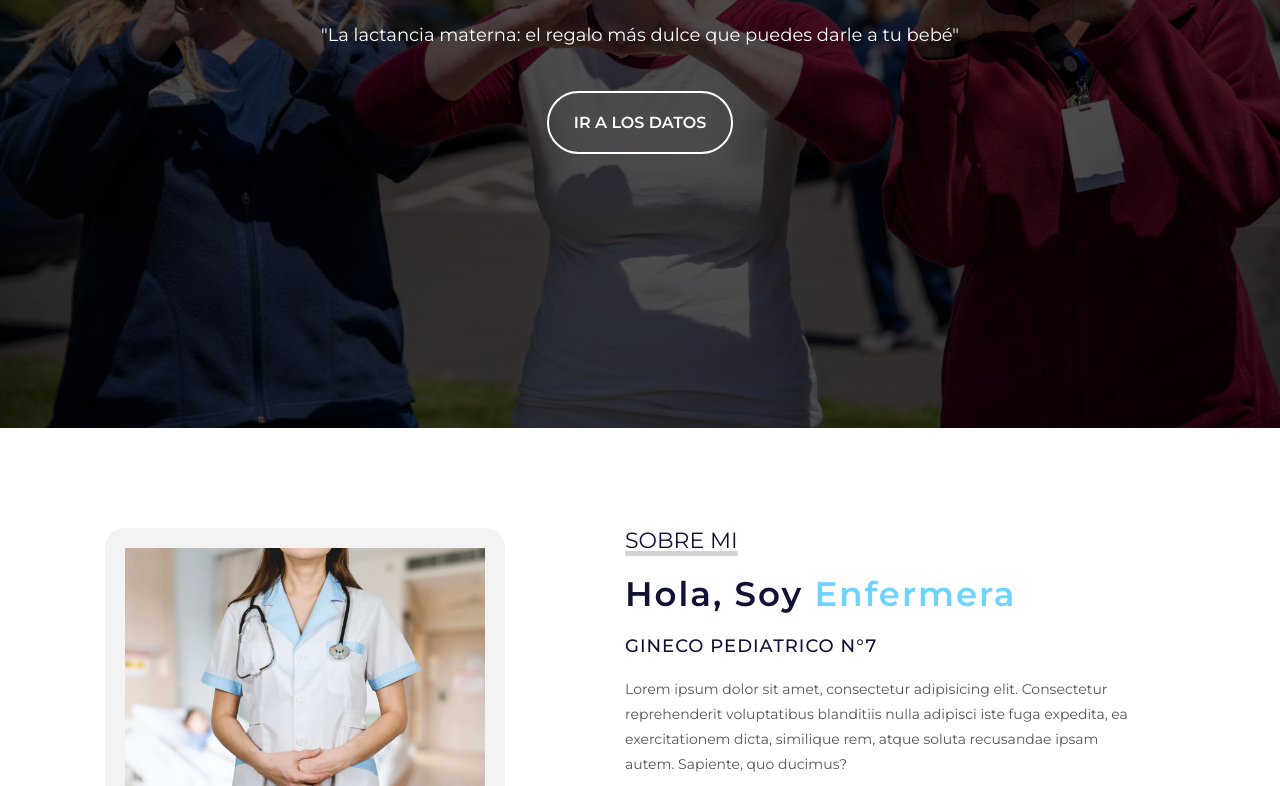
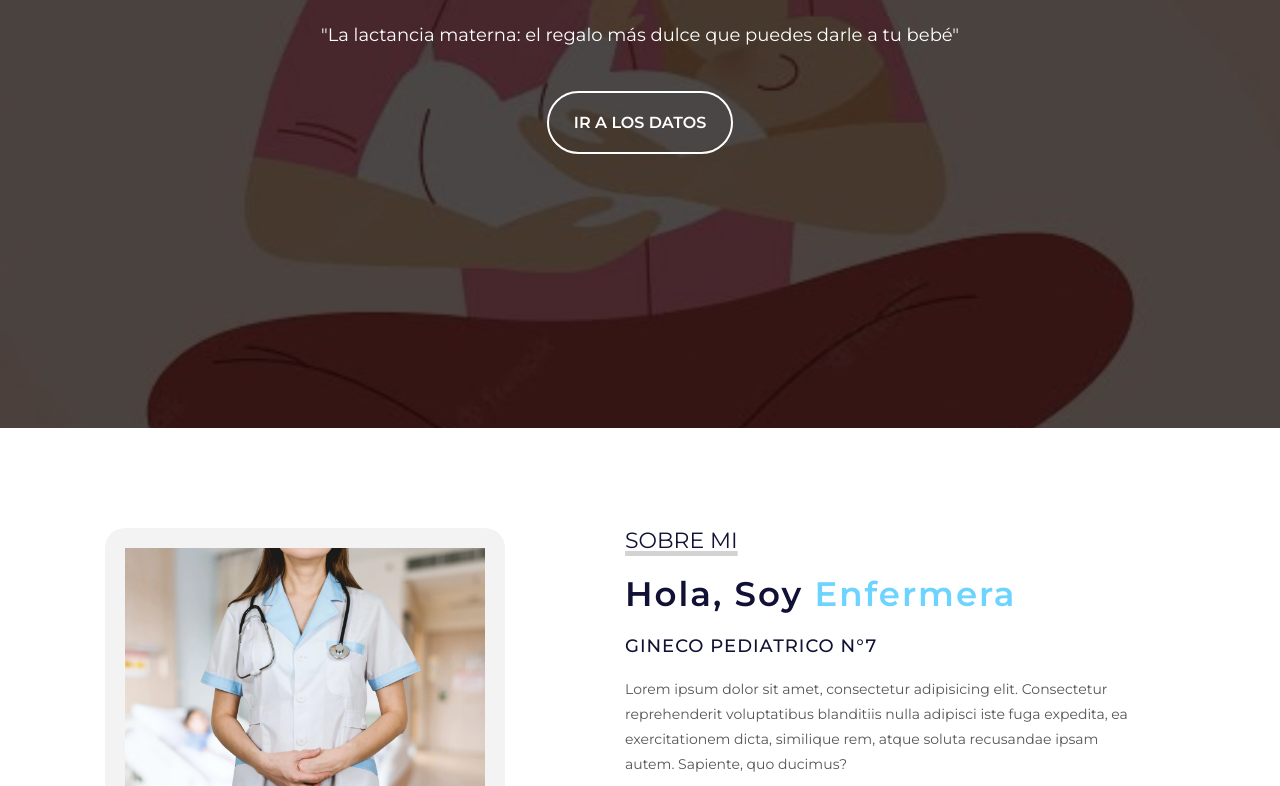
Before and after one commit to JosueHerreraR/lactancia-materna.github.io, a plain HTML site: page index.html in a window 1280 px wide. Shown: the part 372-1158 px from the top of the page. Drawn offline with Linux system fonts and the light colour scheme.

Commit message:
Modificaciones en las imagenes

```diff
--- a/css/estilo.css
+++ b/css/estilo.css
@@ -27,7 +27,7 @@ html {
 /**********************/
 
 #inicio {
-    background: linear-gradient( rgba(0, 0, 0, .7), rgba(0, 0, 0, .7)), url("../img/fondo-enfermero.webp");
+    background: linear-gradient( rgba(0, 0, 0, .7), rgba(0, 0, 0, .7)), url("../img/Header.jpg");
     background-size: cover;
     background-position: center center;
     height: 100vh;
--- a/index.html
+++ b/index.html
@@ -7,6 +7,7 @@
         <meta name="autor" content="Joel Josue Herrera Reyes"/>
         <meta name="copyright" content="Joel Josue Herrera Reyes y Hospital Gineco Pediatrico N°7"/>
         <meta name="description" content="Resuelve tus dudas o dificultades en torno a la lactancia; encontrando tu espacio seguro para compartir tu experiencia con la maternidad.">
+        <link rel="shortcut icon" href="img/concepto-lactania.webp" type="image/x-icon">
         <link rel="stylesheet" href="https://cdnjs.cloudflare.com/ajax/libs/font-awesome/6.1.1/css/all.min.css" integrity="sha512-KfkfwYDsLkIlwQp6LFnl8zNdLGxu9YAA1QvwINks4PhcElQSvqcyVLLD9aMhXd13uQjoXtEKNosOWaZqXgel0g==" crossorigin="anonymous" referrerpolicy="no-referrer"/>
         <link rel="stylesheet" href="css/estilo.css">
         <title>Lactancia materna</title>
```
Also changed, not shown: img/Header.jpg (added), img/concepto-lactania.webp (added), img/fondo-enfermero.webp (deleted), img/fondo-inicio.jpg (deleted), img/fondo-skills.webp (deleted), img/foto.jpg (deleted), img/lactancia1.webp, img/lactancia3.webp, img/lactancia4.webp, img/lactancia5.webp, img/lactancia6.webp, img/lactancia7.webp, img/lactancia8.webp, img/lactancia9.webp.
